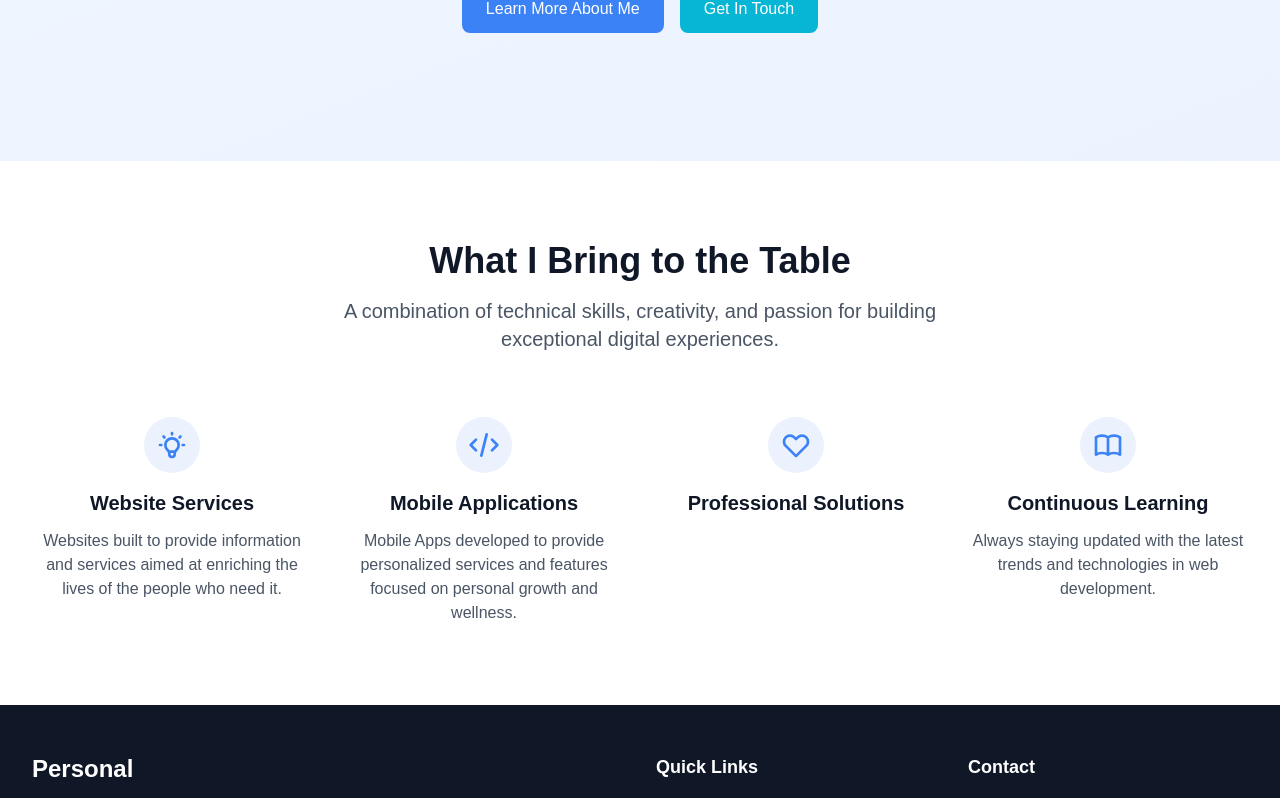
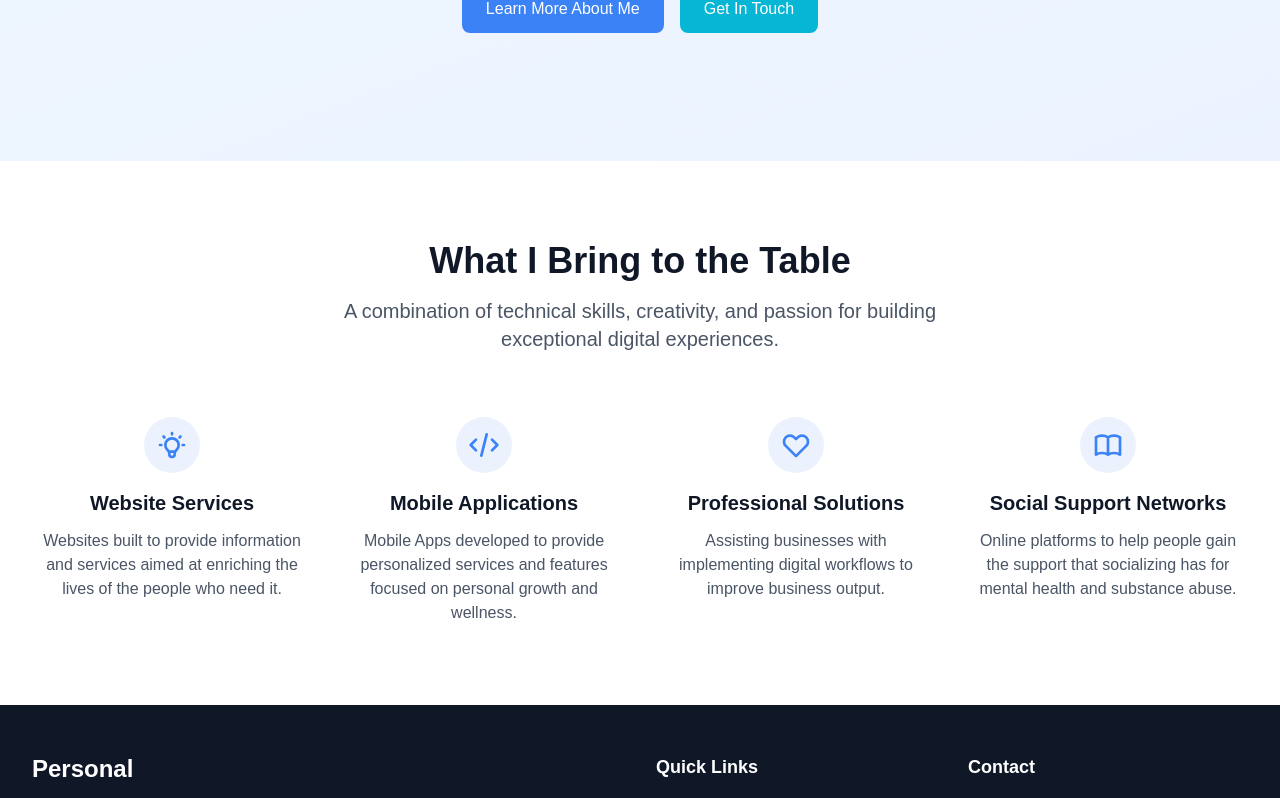
Before and after one commit to ojpushpull/newpersonal, a Next.js app: page / in a window 1280 px wide. Shown: the part 380-1178 px from the top of the page. Built offline with nearby package versions, Linux system fonts and the light colour scheme.

Commit message:
text takes the longest

```diff
--- a/src/app/components/Features.tsx
+++ b/src/app/components/Features.tsx
@@ -19,8 +19,8 @@ export default function Features() {
       )
     },
     {
-      title: 'Professional Solutions ',
-      description: '',
+      title: 'Professional Solutions',
+      description: 'Assisting businesses with implementing digital workflows to improve business output.',
       icon: (
         <svg className="w-8 h-8 text-[#3b82f6]" fill="none" stroke="currentColor" viewBox="0 0 24 24">
           <path strokeLinecap="round" strokeLinejoin="round" strokeWidth={2} d="M4.318 6.318a4.5 4.5 0 000 6.364L12 20.364l7.682-7.682a4.5 4.5 0 00-6.364-6.364L12 7.636l-1.318-1.318a4.5 4.5 0 00-6.364 0z" />
@@ -28,8 +28,8 @@ export default function Features() {
       )
     },
     {
-      title: 'Continuous Learning',
-      description: 'Always staying updated with the latest trends and technologies in web development.',
+      title: 'Social Support Networks',
+      description: 'Online platforms to help people gain the support that socializing has for mental health and substance abuse.',
       icon: (
         <svg className="w-8 h-8 text-[#3b82f6]" fill="none" stroke="currentColor" viewBox="0 0 24 24">
           <path strokeLinecap="round" strokeLinejoin="round" strokeWidth={2} d="M12 6.253v13m0-13C10.832 5.477 9.246 5 7.5 5S4.168 5.477 3 6.253v13C4.168 18.477 5.754 18 7.5 18s3.332.477 4.5 1.253m0-13C13.168 5.477 14.754 5 16.5 5c1.747 0 3.332.477 4.5 1.253v13C19.832 18.477 18.246 18 16.5 18c-1.746 0-3.332.477-4.5 1.253" />
```
